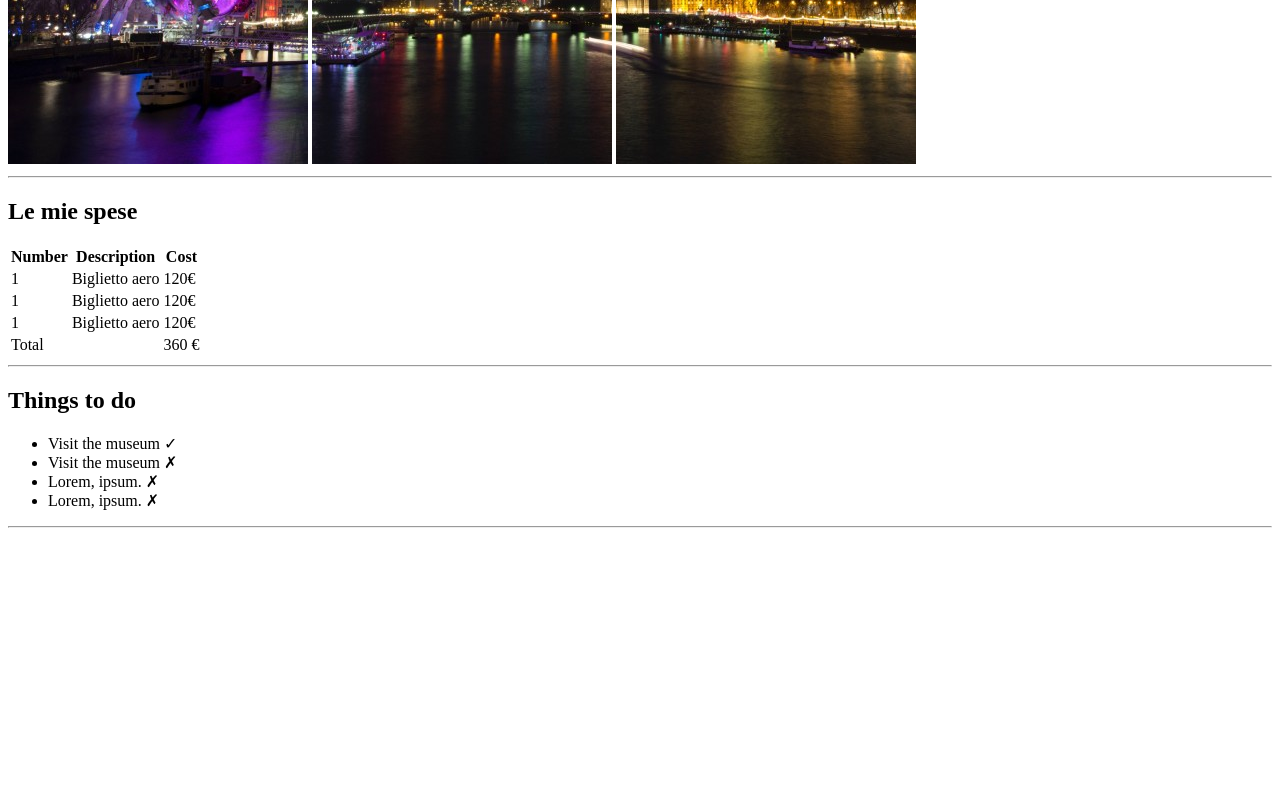
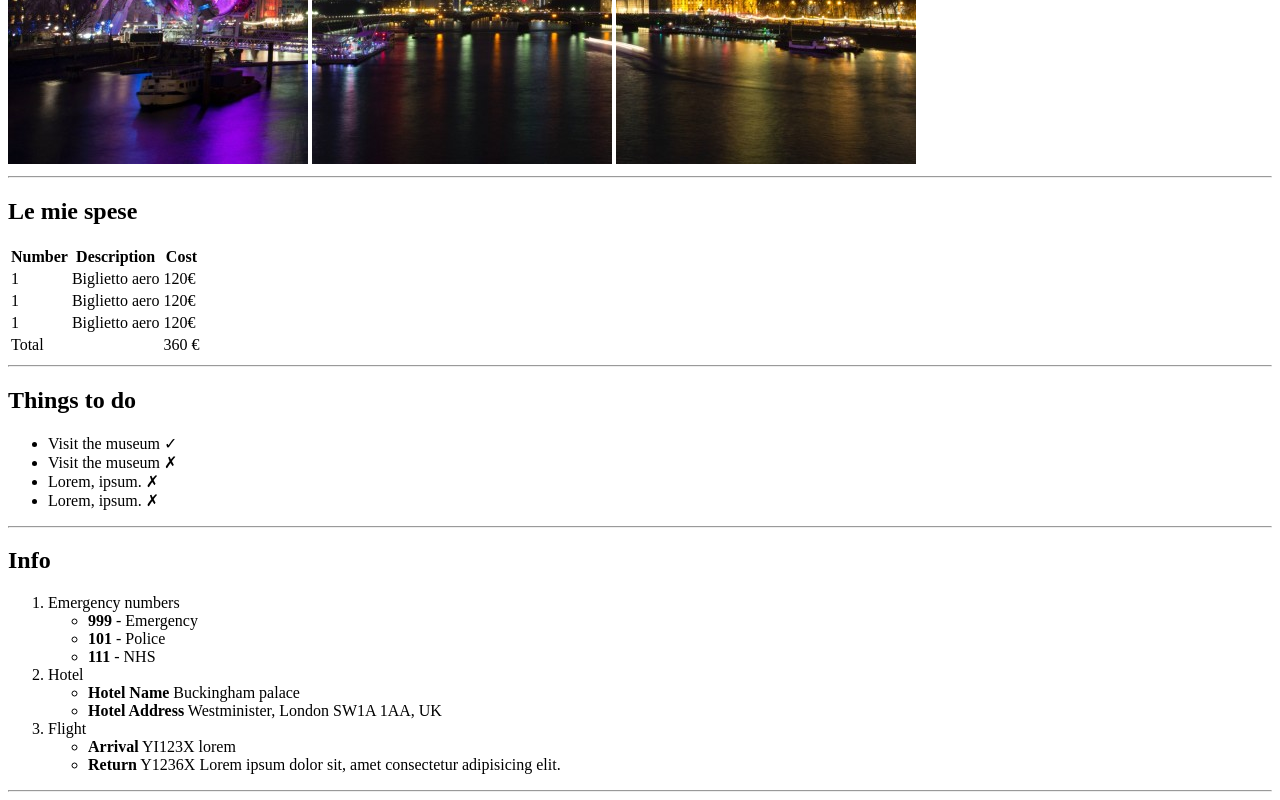
Before and after one commit to fabiopacifici/london_trip, a plain HTML site: page index.html in a window 1280 px wide. Shown: the part 516-1316 px from the top of the page. Before the commit the page ends 1052 px from the top, so only its background shows below. Drawn offline with Linux system fonts and the light colour scheme.

Commit message:
add info section

```diff
--- a/index.html
+++ b/index.html
@@ -75,6 +75,36 @@
         </section>
 
 
+        <section>
+            <h2>Info</h2>
+
+            <ol>
+                <li>
+                    Emergency numbers
+                    <ul>
+                        <li><strong>999</strong> - Emergency</li>
+                        <li><strong>101</strong> - Police</li>
+                        <li><strong>111</strong> - NHS</li>
+                    </ul>
+                </li>
+                <li>Hotel
+                    <ul>
+                        <li><strong>Hotel Name</strong> Buckingham palace</li>
+                        <li><strong>Hotel Address</strong> Westminister, London SW1A 1AA, UK</li>
+                    </ul>
+                </li>
+                <li>Flight
+                    <ul>
+                        <li><strong>Arrival</strong> YI123X lorem  </li>
+                        <li><strong>Return</strong> Y1236X Lorem ipsum dolor sit, amet consectetur adipisicing elit. </li>
+                    </ul>
+                </li>
+            </ol>
+
+            <hr>
+
+        </section>
+
 
     </main>
 
```
